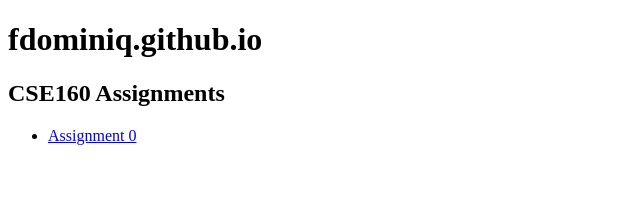
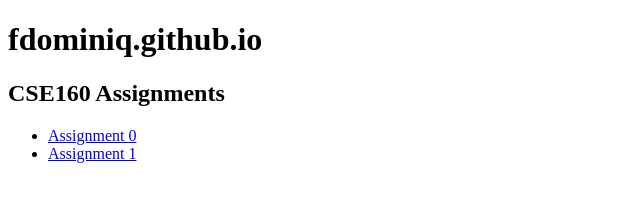
Before and after one commit to fdominiq/fdominiq.github.io, a plain HTML site: page index.html in a window 1280 px wide. Shown: the whole page, without its empty margins (0-640 px from the left). Drawn offline with Linux system fonts and the light colour scheme.

Commit message:
Update index.html for asgn1

```diff
--- a/index.html
+++ b/index.html
@@ -9,6 +9,7 @@
   <h2>CSE160 Assignments</h2>
   <ul>
     <li><a href="asgn0/asg0.html">Assignment 0</a></li>
+    <li><a href="asgn1/asg1.html">Assignment 1</a></li>
   </ul>
 </body>
 </html>
```
